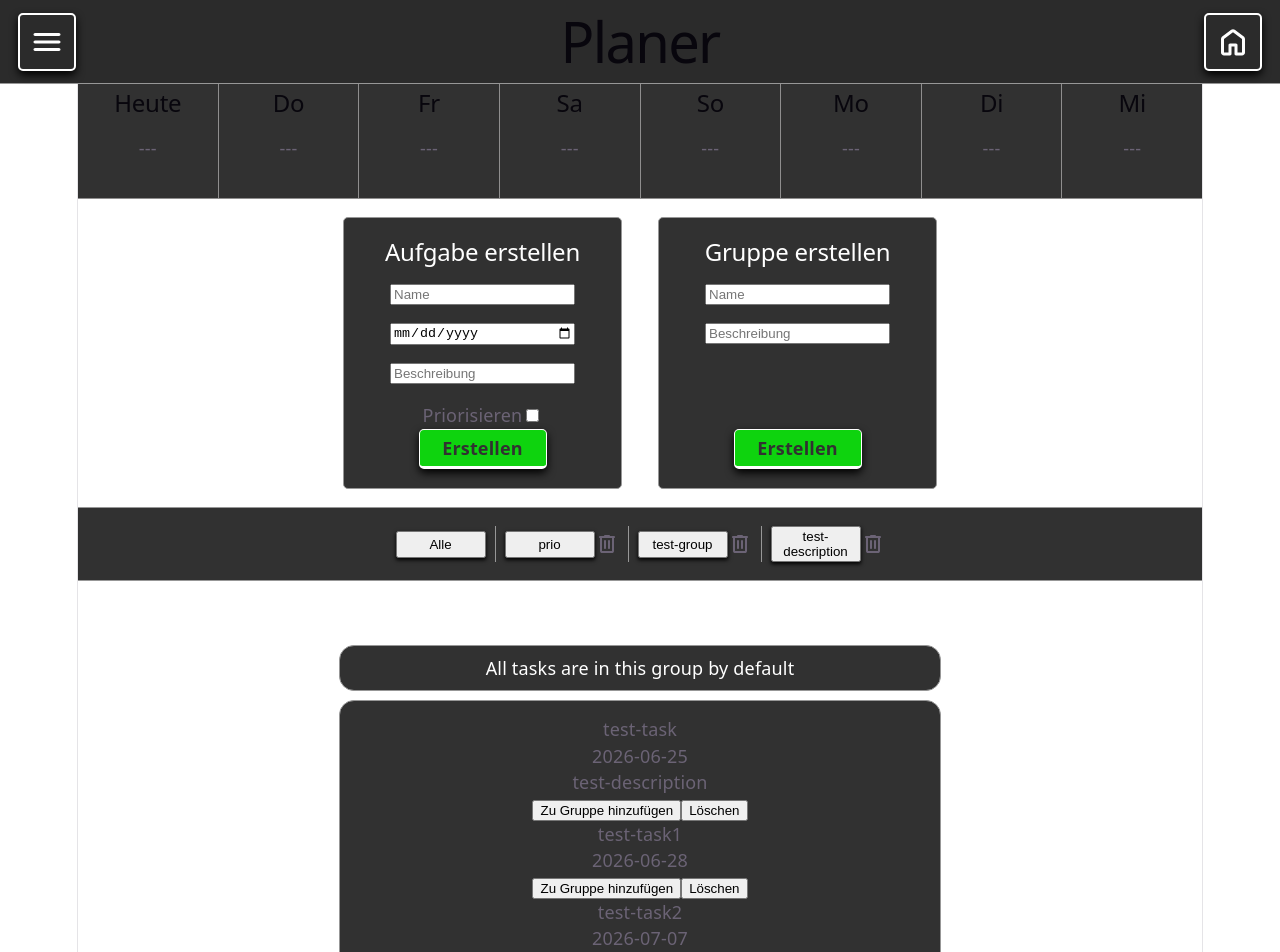
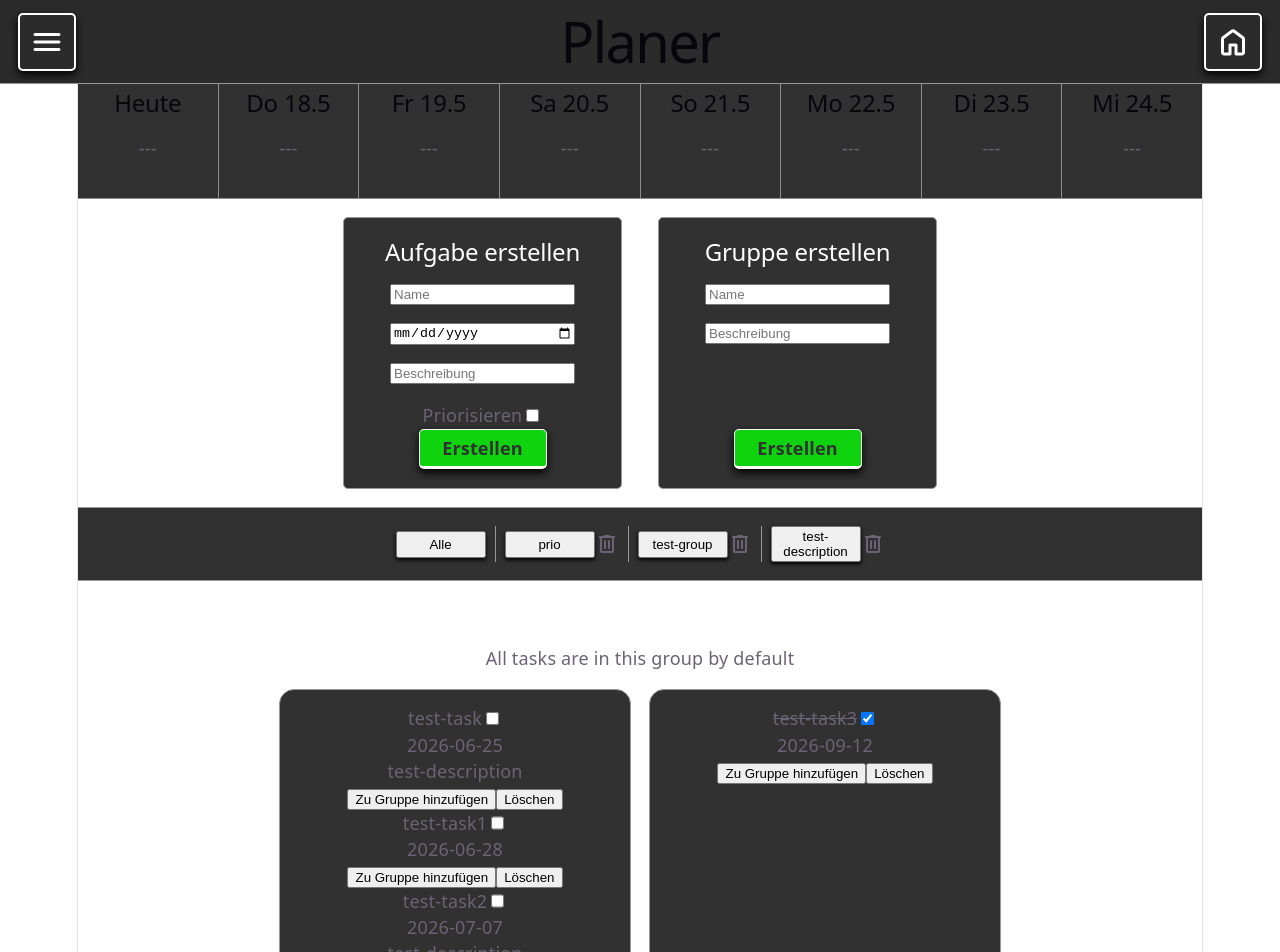
Before and after one commit to masekowsky-ee/quidey_react, a React (Vite) app: page / in a window 1280 px wide. Shown: the top 952 px of the page. Built offline with nearby package versions, Linux system fonts and the light colour scheme.

Commit message:
feat: add working time management; integrate GroupBtnContainer for group selection and enhance task handling in TaskContainer

```diff
--- a/src/App.jsx
+++ b/src/App.jsx
@@ -29,6 +29,7 @@ function App(){
   const [users, setUsers] = useState(mockData.users);
 
   const [workingGroup, setWorkingGroup] = useState('all');
+  const [workingTime, setWorkingTime] = useState(null);
 
   console.log(tasks);
   return (
@@ -38,8 +39,8 @@ function App(){
       </div>
       <Menu t={t} isOpen={showMenu} onClose={() => setShowMenu(false)} />
       <Routes>
-        <Route path="/" element={<Home t={t} tasks={tasks} setTasks={setTasks} groups={groups} setGroups={setGroups} taskIndexCounter={taskIndexCounter} setTaskIndexCounter={setTaskIndexCounter} setWorkingGroup={setWorkingGroup} />} />
-        <Route path="/working" element={<WorkingPage t={t} setTasks={setTasks} tasks={tasks} groups={groups} workingGroup={workingGroup} setWorkingGroup={setWorkingGroup} />} />
+        <Route path="/" element={<Home setWorkingTime={setWorkingTime} t={t} tasks={tasks} setTasks={setTasks} groups={groups} setGroups={setGroups} taskIndexCounter={taskIndexCounter} setTaskIndexCounter={setTaskIndexCounter} setWorkingGroup={setWorkingGroup} />} />
+        <Route path="/working" element={<WorkingPage workingTime={workingTime} t={t} setTasks={setTasks} tasks={tasks} groups={groups} workingGroup={workingGroup} setWorkingGroup={setWorkingGroup} />} />
         <Route path="/profile" element={<Profile t={t} users={users} setUsers={setUsers} signedIn={signedIn} setSignedIn={setSignedIn} user={user} setUser={setUser} />} />
         <Route path="/settings" element={<Settings t={t} setLanguage={setLanguage} language={language} />} />
       </Routes>
--- /dev/null
+++ b/src/components/GroupBtnContainer.jsx
@@ -0,0 +1,30 @@
+import React, {useState} from "react";
+
+import styles from './GroupBtnContainer.module.css';
+
+export default function(props){
+    const { t, groups, setGroups, setGroupToDisplayName } = props;
+
+    const handleRemoveGroup = (groupName) => {
+        setGroups(prev => prev.filter(g => g.name !== groupName));
+    }
+
+    const handleDisplayGroups = (groupName) => {
+        setGroupToDisplayName(groupName);
+    }
+
+    return (
+        <div>
+            <div className={styles.groupBtnDiv}>
+                {groups.map(group => (
+                    <div className={styles.groupBtnDivInner} key={group.name + 'Div'}>
+                        <button className={styles.groupBtn} key={group.name + 'DisplayBtn'} onClick={() => handleDisplayGroups(group.name)}>
+                            {group.name === 'all' ? t('all') : group.name}
+                        </button>
+                        {group.name !== 'all' && <svg onClick={()=>handleRemoveGroup(group.name)} xmlns="http://www.w3.org/2000/svg" height="24px" viewBox="0 -960 960 960" width="24px" fill="currentColor"><path d="M280-120q-33 0-56.5-23.5T200-200v-520q-17 0-28.5-11.5T160-760q0-17 11.5-28.5T200-800h160q0-17 11.5-28.5T400-840h160q17 0 28.5 11.5T600-800h160q17 0 28.5 11.5T800-760q0 17-11.5 28.5T760-720v520q0 33-23.5 56.5T680-120H280Zm400-600H280v520h400v-520ZM428.5-291.5Q440-303 440-320v-280q0-17-11.5-28.5T400-640q-17 0-28.5 11.5T360-600v280q0 17 11.5 28.5T400-280q17 0 28.5-11.5Zm160 0Q600-303 600-320v-280q0-17-11.5-28.5T560-640q-17 0-28.5 11.5T520-600v280q0 17 11.5 28.5T560-280q17 0 28.5-11.5ZM280-720v520-520Z"/></svg>}
+                    </div>
+                ))}
+            </div>
+        </div>
+    )
+}
--- a/src/components/Home.module.css
+++ b/src/components/Home.module.css
@@ -1,6 +1,7 @@
 .div{
     position: relative;
     top: 80px;
+    padding-bottom: 80px;
 }
 .formsDiv{
     display: flex;
--- a/src/components/TaskContainer.jsx
+++ b/src/components/TaskContainer.jsx
@@ -1,20 +1,26 @@
-import React, { useState } from 'react'
+import React, { useState, useEffect } from 'react'
 import StartSettingsContainer from './StartSettingsContainer';
 import styles from './TaskContainer.module.css';
 
+
 export default function TaskContainer(props){
-    const {tasks, setTasks, t, groups, setGroups, setWorkingGroup} = props;
+    const {tasks, setTasks, t, groups, setGroups, setWorkingGroup, groupToDisplayName, setGroupToDisplayName, setWorkingTime} = props;
 
     const [assignGroups, setAssignGroups] = useState(false);
-    const [groupToDisplayName, setGroupToDisplayName] = useState('all');
     const [taskToAssign, setTaskToAssign] = useState(null);
     const [taskToEdit, setTaskToEdit] = useState(null);
     const [taskPropToEdit, setTaskPropToEdit] = useState(null);
     const [showStartSettings, setShowStartSettings] = useState(false);
     const [editGroupDescription, setEditGroupDescription] = useState(false);
 
-    const groupToDisplay = groups.find(g => g.name === groupToDisplayName);
-    const tasksToDisplay = groupToDisplay.tasks.map(index => tasks.find(t => t.index === index));
+    let groupToDisplay = groups.find(g => g.name === groupToDisplayName) ?? groups.find(g => g.name === 'all');
+    let tasksToDisplay = groupToDisplay?.tasks.map(index => tasks.find(t => t.index === index)) ?? [];
+
+    useEffect(() => {
+        if (!groups.some(g => g.name === groupToDisplayName)) {
+            setGroupToDisplayName('all');
+        }
+    }, [groups, groupToDisplayName]);
 
     const handleTaskDelete = (taskIndex) => {
         setGroups(prev => prev.map(g => ({
@@ -42,10 +48,6 @@ export default function TaskContainer(props){
         setTaskToAssign(task);
     }
 
-    const handleDisplayGroups = (groupName) => {
-        setGroupToDisplayName(groupName);
-    }
-
     const handleAddToGroup = (groupName) => {
         setTasks(prev => prev.map(t => {
             if (t.index === taskToAssign.index) {
@@ -62,10 +64,6 @@ export default function TaskContainer(props){
         setAssignGroups(false);
     }
 
-    const handleRemoveGroup = (groupName) => {
-        setGroups(prev => prev.filter(g => g.name !== groupName));
-    }
-
     const setGroupDescriptionHandler = (description) => {
         setGroups(prev => prev.map(g => {
             if (g.name === groupToDisplayName) {
@@ -74,6 +72,12 @@ export default function TaskContainer(props){
             return g;
         }));
         setEditGroupDescription(false);
+    }
+
+    const handleTaskDone = (taskIndex) => {
+        const task = tasks.find(t => t.index === taskIndex);
+        task.done = !task.done;
+        setTasks((prev)=>prev.map(p => (p.index === task.index ? task : p)));
     }
 
     return (
@@ -87,36 +91,32 @@ export default function TaskContainer(props){
                     ))}
                 </div>
             )}
-            <div className={styles.groupBtnDiv}>
-                {groups.map(group => (
-                    <div className={styles.groupBtnDivInner} key={group.name + 'Div'}>
-                        <button className={styles.groupBtn} key={group.name + 'DisplayBtn'} onClick={() => handleDisplayGroups(group.name)}>
-                            {group.name === 'all' ? t('all') : group.name}
-                        </button>
-                        {group.name !== 'all' && <svg onClick={()=>handleRemoveGroup(group.name)} xmlns="http://www.w3.org/2000/svg" height="24px" viewBox="0 -960 960 960" width="24px" fill="currentColor"><path d="M280-120q-33 0-56.5-23.5T200-200v-520q-17 0-28.5-11.5T160-760q0-17 11.5-28.5T200-800h160q0-17 11.5-28.5T400-840h160q17 0 28.5 11.5T600-800h160q17 0 28.5 11.5T800-760q0 17-11.5 28.5T760-720v520q0 33-23.5 56.5T680-120H280Zm400-600H280v520h400v-520ZM428.5-291.5Q440-303 440-320v-280q0-17-11.5-28.5T400-640q-17 0-28.5 11.5T360-600v280q0 17 11.5 28.5T400-280q17 0 28.5-11.5Zm160 0Q600-303 600-320v-280q0-17-11.5-28.5T560-640q-17 0-28.5 11.5T520-600v280q0 17 11.5 28.5T560-280q17 0 28.5-11.5ZM280-720v520-520Z"/></svg>}
-                    </div>
-                ))}
-            </div>
             <h2 className={styles.h2}>{t('taskContainer')}</h2>
-            {groups.find(g => g.name === groupToDisplayName)?.description &&
+            {groups.find(g => g.name === groupToDisplayName || g.name === 'all')?.description &&
             <div className={styles.groupDescriptionDiv}>
                 {editGroupDescription ?
                     <input type="text" id="groupDescriptionInput" defaultValue={groups.find(g => g.name === groupToDisplayName).description} onBlur={(e) => {setGroupDescriptionHandler(e.target.value);}} />
                     :
                     <p onClick={() => {setEditGroupDescription(true); document.getElementById('groupDescriptionInput')?.focus();}}>
-                        {groups.find(g => g.name === groupToDisplayName).description}
+                        {groups.find(g => g.name === groupToDisplayName || g.name === 'all').description}
                     </p>
                 }
             </div>
             }
+            <div className={styles.outerUlDiv}>
                 <div className={styles.ulDiv}>
                     <ul className={styles.ul}>
-                {tasksToDisplay.map((task) => (
-                    <li key={task.index}>
-                        {taskToEdit?.index === task?.index && taskPropToEdit === 'name'
+                    {tasksToDisplay.map((task) => {
+                        if(!task.done){
+                            return (<li key={task.index}>
+                                <div className={styles.taskHeader}>
+                                    {
+                                    taskToEdit?.index === task?.index && taskPropToEdit === 'name'
                                         ? <input autoFocus type="text" defaultValue={task.name} onBlur={(e) => {setTaskPropHandler(e.target.value);}} />
                                         : <p onClick={(e) => changePropHandler(e, task.index, 'name')}>{task['name']}</p>
                                     }
+                                    <input type="checkbox" onChange={()=>{handleTaskDone(task.index)}} />
+                                </div>
                                 {taskToEdit?.index === task.index && taskPropToEdit === 'due'
                                     ? <input autoFocus type="date" defaultValue={task.due ?? null} onBlur={(e) => {setTaskPropHandler(e.target.value);}} />
                                     : <p onClick={(e) => changePropHandler(e, task.index, 'due')}>{task.due}</p>
@@ -128,12 +128,43 @@ export default function TaskContainer(props){
                                 )}
                                 <button onClick={() => handleAssignGroup(task)}>{t('assignGroup')}</button>
                                 <button onClick={() => handleTaskDelete(task.index)}>{t('taskDeleteBtn')}</button>
-                    </li>
-                ))}
+                            </li>)
+                        }
+                    })}
                     </ul>
                 </div>
+                <div className={styles.ulDiv}>
+                    <ul className={styles.ul}>
+                    {tasksToDisplay.map((task) => {
+                        if(task.done){
+                            return (<li key={task.index}>
+                                <div className={styles.taskHeader}>
+                                    {
+                                    taskToEdit?.index === task?.index && taskPropToEdit === 'name'
+                                        ? <input autoFocus type="text" defaultValue={task.name} onBlur={(e) => {setTaskPropHandler(e.target.value);}} />
+                                        : <p style={{textDecoration: 'line-through'}} onClick={(e) => changePropHandler(e, task.index, 'name')}>{task['name']}</p>
+                                    }
+                                    <input type="checkbox" checked onChange={()=>{handleTaskDone(task.index)}} />
+                                </div>
+                                {taskToEdit?.index === task.index && taskPropToEdit === 'due'
+                                    ? <input autoFocus type="date" defaultValue={task.due ?? null} onBlur={(e) => {setTaskPropHandler(e.target.value);}} />
+                                    : <p onClick={(e) => changePropHandler(e, task.index, 'due')}>{task.due}</p>
+                                }
+                                {task.description && (
+                                    taskToEdit?.index === task.index && taskPropToEdit === 'description'
+                                    ? <input autoFocus type="text" defaultValue={task.description} onBlur={(e) => {setTaskPropHandler(e.target.value);}} />
+                                    : <p onClick={(e) => changePropHandler(e, task.index, 'description')}>{task.description}</p>
+                                )}
+                                <button onClick={() => handleAssignGroup(task)}>{t('assignGroup')}</button>
+                                <button onClick={() => handleTaskDelete(task.index)}>{t('taskDeleteBtn')}</button>
+                            </li>)
+                        }
+                    })}
+                    </ul>
+                </div>
+            </div>
             {!showStartSettings && <button className={styles.startBtn} onClick={() => setShowStartSettings(true)}>{t('start')}</button>}
-            {showStartSettings && <StartSettingsContainer setShowStartSettings={setShowStartSettings} t={t} groups={groups} setWorkingGroup={setWorkingGroup} />}
+            {showStartSettings && <StartSettingsContainer setWorkingTime={setWorkingTime} setShowStartSettings={setShowStartSettings} t={t} groups={groups} setWorkingGroup={setWorkingGroup} />}
         </div>
     );
 }
--- a/src/components/TaskContainer.module.css
+++ b/src/components/TaskContainer.module.css
@@ -1,78 +1,12 @@
-.groupBtnDiv{
-    margin-top: 1rem;
-    width: 100%;
-    background-color: rgb(49, 49, 49);
-    padding: 1rem 0;
-    display: flex;
-    flex-direction: row;
-    justify-content: center;
-    border-top: 1px solid rgb(151, 151, 151);
-    border-bottom: 1px solid rgb(151, 151, 151);
-    overflow-x: scroll;
-}
-
-.groupBtn{
-    width: 5rem;
-    height: fit-content;
-    min-height: 1.5rem;
-    box-shadow: 0 2px 4px black;
-    transition: all 0.2s ease;
-}
-
-.groupBtn:hover{
-    transform: translateY(-1px);
-}
-
-.groupBtn:active{
-    transform: translateY(1px);
-}
-
-.groupDescriptionDiv{
-    margin: 0.5rem 0;
-    padding: 0.5rem 0;
-    background-color: rgb(49, 49, 49);
-    border: 1px solid rgb(151, 151, 151);
-    border-radius: 15px;
-    width: 95%;
-    max-width: 600px;
-    justify-self: center;
-}
-
-.groupDescriptionDiv p{
-    color: white;
-    margin: 0;
-    width: 90%;
-    justify-self: center;
-}
-
-.groupDescriptionDiv input{
-    all: unset;
-    color: white;
-    margin: 0;
-    width: 90%;
-    background-color: hsla(0, 0%, 30%, 1);
-    border-radius: 5px;
-}
-
-.groupBtnDivInner{
-    display: flex;
-    flex-direction: row;
-    align-items: center;
-    justify-content: center;
-    width: fit-content;
-    padding: 0 0.5rem;
-}
-
-.groupBtnDivInner + .groupBtnDivInner{
-    border-left: 1px solid rgb(151, 151, 151);
-}
 
 .ulDiv{
     background-color: rgb(49, 49, 49);
     border: 1px solid rgb(151, 151, 151);
     border-radius: 15px;
-    width: 95%;
+    width: fit-content;
     max-width: 600px;
+    min-width: 350px;
+    padding: 0;
     height: 350px;
     justify-self: center;
     margin-bottom: 1rem;
@@ -115,3 +49,19 @@
 .startBtn:active{
     transform: translateY(3px);
 }
+
+.taskHeader{
+    display: flex;
+    flex-direction: row;
+    justify-self: center;
+}
+.outerUlDiv{
+    display: flex;
+    flex-direction: row;
+    align-items: center;
+    justify-content: center;
+    flex-wrap: wrap;
+    gap: 1rem;
+    padding: 0 1rem;
+    margin: 1rem 0;
+}
--- a/src/components/WeekDaysContainer.jsx
+++ b/src/components/WeekDaysContainer.jsx
@@ -64,7 +64,7 @@ export default function WeekDaysContainer(props){
                     </ul>
                 </div>
                 <div className={styles.weekDayDiv}>
-                    <h2>{t(t1)}</h2>
+                    <h2>{t(t1) + ' ' + ttt1.getUTCDate() + '.' + ttt1.getUTCMonth()}</h2>
                     <ul className={styles.dayList}>
                         {
                             dayTaskLis(ttt1)
@@ -72,7 +72,7 @@ export default function WeekDaysContainer(props){
                     </ul>
                 </div>
                 <div className={styles.weekDayDiv}>
-                    <h2>{t(t2)}</h2>
+                    <h2>{t(t2) + ' ' + ttt2.getUTCDate() + '.' + ttt1.getUTCMonth()}</h2>
                     <ul className={styles.dayList}>
                         {
                             dayTaskLis(ttt2)
@@ -80,7 +80,7 @@ export default function WeekDaysContainer(props){
                     </ul>
                 </div>
                 <div className={styles.weekDayDiv}>
-                    <h2>{t(t3)}</h2>
+                    <h2>{t(t3) + ' ' + ttt3.getUTCDate() + '.' + ttt1.getUTCMonth()}</h2>
                     <ul className={styles.dayList}>
                         {
                             dayTaskLis(ttt3)
@@ -88,7 +88,7 @@ export default function WeekDaysContainer(props){
                     </ul>
                 </div>
                 <div className={styles.weekDayDiv}>
-                    <h2>{t(t4)}</h2>
+                    <h2>{t(t4) + ' ' + ttt4.getUTCDate() + '.' + ttt1.getUTCMonth()}</h2>
                     <ul className={styles.dayList}>
                         {
                             dayTaskLis(ttt4)
@@ -96,7 +96,7 @@ export default function WeekDaysContainer(props){
                     </ul>
                 </div>
                 <div className={styles.weekDayDiv}>
-                    <h2>{t(t5)}</h2>
+                    <h2>{t(t5) + ' ' + ttt5.getUTCDate() + '.' + ttt1.getUTCMonth()}</h2>
                     <ul className={styles.dayList}>
                         {
                             dayTaskLis(ttt5)
@@ -104,7 +104,7 @@ export default function WeekDaysContainer(props){
                     </ul>
                 </div>
                 <div className={styles.weekDayDiv}>
-                    <h2>{t(t6)}</h2>
+                    <h2>{t(t6) + ' ' + ttt6.getUTCDate() + '.' + ttt1.getUTCMonth()}</h2>
                     <ul className={styles.dayList}>
                         {
                             dayTaskLis(ttt6)
@@ -112,7 +112,7 @@ export default function WeekDaysContainer(props){
                     </ul>
                 </div>
                 <div className={styles.weekDayDiv}>
-                    <h2>{t(t7)}</h2>
+                    <h2>{t(t7) + ' ' + ttt7.getUTCDate() + '.' + ttt1.getUTCMonth()}</h2>
                     <ul className={styles.dayList}>
                         {
                             dayTaskLis(ttt7)
--- a/src/components/WorkingPage.jsx
+++ b/src/components/WorkingPage.jsx
@@ -12,7 +12,7 @@ export default function WorkingPage(props){
     const handleTaskDone = (taskIndex) => {
         const task = tasks.find(t => t.index === taskIndex);
         task.done = !task.done;
-        setTasks((prev)=>[...prev, task]);
+        setTasks((prev)=>prev.map(p => (p.index === task.index ? task : p)));
     }
 
     const handleSessionDone = () => {
--- a/src/components/home.jsx
+++ b/src/components/home.jsx
@@ -1,13 +1,18 @@
-import React, { useState } from 'react'
+import React, { useState, useEffect } from 'react'
 import TaskContainer from './TaskContainer'
 import TaskForm from './TaskForm'
 import styles from './Home.module.css';
 import GroupForm from './GroupForm';
 import { Outlet } from 'react-router-dom';
 import WeekDaysContainer from './WeekDaysContainer';
+import GroupBtnContainer from './GroupBtnContainer';
 
 export default function Home(props){
-    const {t, tasks} = props;
+    const {t, tasks, groups, setGroups, setWorkingTime} = props;
+
+    const [groupToDisplayName, setGroupToDisplayName] = useState('all');
+
+
 
     console.log(props.tasks);
     return (
@@ -17,7 +22,8 @@ export default function Home(props){
                 <TaskForm setTasks={props.setTasks} t={props.t} setGroups={props.setGroups} taskIndexCounter={props.taskIndexCounter} setTaskIndexCounter={props.setTaskIndexCounter} />
                 <GroupForm t={props.t} setGroups={props.setGroups} groups={props.groups} />
             </div>
-            <TaskContainer tasks={props.tasks} setTasks={props.setTasks} t={props.t} groups={props.groups} setGroups={props.setGroups} setWorkingGroup={props.setWorkingGroup} />
+            <GroupBtnContainer t={t} groups={groups} setGroups={setGroups} setGroupToDisplayName={setGroupToDisplayName} />
+            <TaskContainer setWorkingTime={setWorkingTime} tasks={props.tasks} groupToDisplayName={groupToDisplayName} setGroupToDisplayName={setGroupToDisplayName} setTasks={props.setTasks} t={props.t} groups={props.groups} setGroups={props.setGroups} setWorkingGroup={props.setWorkingGroup} />
             <Outlet />
         </div>
     );
```
Also changed, not shown: src/components/GroupBtnContainer.module.css (added, +68 -0 lines), src/components/StartSettingsContainer.jsx (+25 -6 lines), src/components/StartSettingsContainer.module.css (+10 -0 lines). Lines whose indentation alone changed are shown as unchanged.
